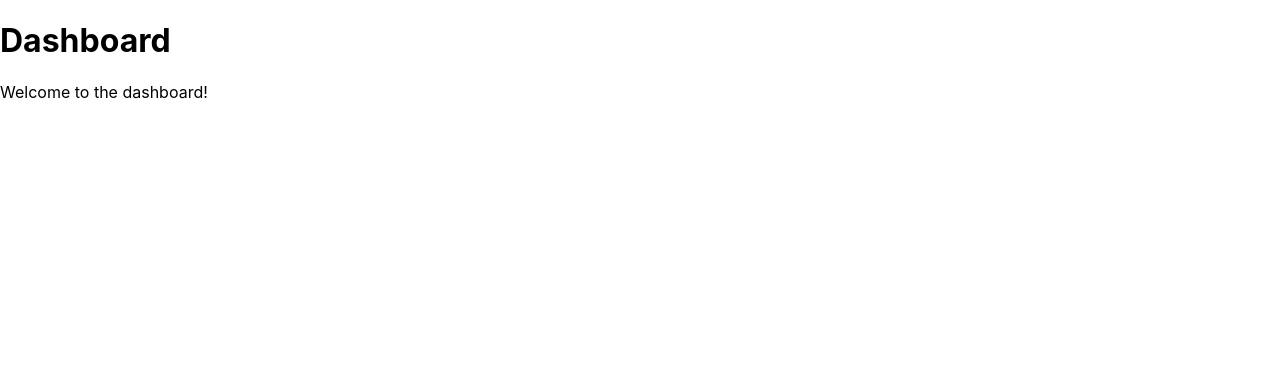
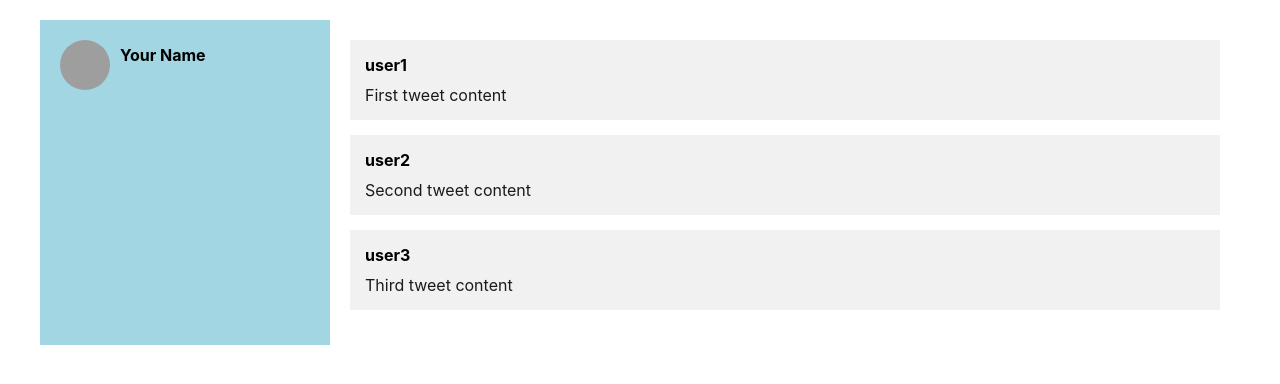
Before and after one commit to Saravananms7/Social-Media-App, a React (Create React App) app: page /dashboard in a window 1280 px wide. Shown: the top 384 px of the page. Built offline with nearby package versions, Linux system fonts and the light colour scheme; grey boxes are pictures that could not be loaded.

Commit message:
New page using new js

```diff
--- a/src/App.css
+++ b/src/App.css
@@ -92,3 +92,84 @@
   margin-top: 1rem;
   text-align: center;
 }
+
+.dashboard-container {
+  display: flex;
+  max-width: 1200px;
+  margin: 0 auto;
+  padding: 20px;
+}
+
+.sidebar {
+  flex: 0 0 250px;
+  background-color: #A1D6E2;
+  padding: 20px;
+
+}
+
+.profile {
+  display: flex;
+  align-items: center;
+  margin-bottom: 20px;
+}
+
+.profile-image {
+  width: 50px;
+  height: 50px;
+  border-radius: 50%;
+  margin-right: 10px;
+}
+
+.profile-info {
+  flex-grow: 1;
+}
+
+.profile-name {
+  font-weight: bold;
+  display: block;
+}
+
+.profile-handle {
+  color: #A1D6E2;
+  display: block;
+}
+
+.sidebar-links {
+  margin-top: 20px;
+}
+
+.sidebar-link {
+  display: block;
+  margin-bottom: 10px;
+  color: #A1D6E2;
+  text-decoration: none;
+}
+
+.sidebar-link:hover {
+  text-decoration: underline;
+}
+
+.feed {
+  flex-grow: 1;
+  padding: 20px;
+}
+
+.tweet {
+  background-color: #F1F1F2;
+  padding: 15px;
+  margin-bottom: 15px;
+}
+
+.tweet-header {
+  display: flex;
+  justify-content: space-between;
+  margin-bottom: 10px;
+}
+
+.username {
+  font-weight: bold;
+}
+
+.tweet-content {
+  color: #1a1a1b;
+}
--- a/src/App.js
+++ b/src/App.js
@@ -2,6 +2,7 @@ import React, { useState } from 'react';
 import './App.css';
 import { BrowserRouter as Router, Routes, Route, useNavigate } from 'react-router-dom';
 import image from '../src/Images/login.png';
+import Dashboard from './Dashboard'; // Assuming Dashboard component is in the same directory
 
 function Login() {
   const [isLogin, setIsLogin] = useState(true);
@@ -22,9 +23,13 @@ function Login() {
 
   const handleLoginSubmit = (e) => {
     e.preventDefault();
-    // Handle login logic here
-    console.log('Login Details:', loginDetails);
-    navigate('/dashboard'); // Redirect to dashboard page
+    // Simulating login logic for demonstration
+    if (loginDetails.email === 'test@example.com' && loginDetails.password === 'password') {
+      console.log('Login successful!');
+      navigate('/dashboard'); // Redirect to dashboard page
+    } else {
+      setError('Invalid email or password');
+    }
   };
 
   const handleSignupSubmit = (e) => {
@@ -69,6 +74,7 @@ function Login() {
                 />
               </div>
               <button type="submit">Login</button>
+              {error && <p className="error">{error}</p>}
             </form>
           ) : (
             <form onSubmit={handleSignupSubmit}>
@@ -102,8 +108,8 @@ function Login() {
                   required
                 />
               </div>
+              <button type="submit">Signup</button>
               {error && <p className="error">{error}</p>}
-              <button type="submit">Signup</button>
             </form>
           )}
           <button className="switch-button" onClick={() => setIsLogin(!isLogin)}>
@@ -111,15 +117,6 @@ function Login() {
           </button>
         </div>
       </div>
-    </div>
-  );
-}
-
-function Dashboard() {
-  return (
-    <div>
-      <h1>Dashboard</h1>
-      <p>Welcome to the dashboard!</p>
     </div>
   );
 }
--- /dev/null
+++ b/src/Dashboard.js
@@ -0,0 +1,65 @@
+import React from 'react';
+import './App.css'; // Import Dashboard-specific CSS
+import { Link } from 'react-router-dom';
+
+function Tweet({ username, content }) {
+  return (
+    <div className="tweet">
+      <div className="tweet-header">
+        <span className="username">{username}</span>
+      </div>
+      <div className="tweet-content">{content}</div>
+    </div>
+  );
+}
+
+function Sidebar() {
+  return (
+    <div className="sidebar">
+      <div className="profile">
+        <img
+          className="profile-image"
+          src="https://pbs.twimg.com/profile_images/1308010958862905344/5IJ_CuBi_400x400.jpg"
+          alt="Profile"
+        />
+        <div className="profile-info">
+          <span className="profile-name">Your Name</span>
+          <span className="profile-handle">@yourhandle</span>
+        </div>
+      </div>
+      <div className="sidebar-links">
+        <Link to="/dashboard" className="sidebar-link">Home</Link>
+        <Link to="/dashboard/profile" className="sidebar-link">Profile</Link>
+        <Link to="/dashboard/settings" className="sidebar-link">Settings</Link>
+      </div>
+    </div>
+  );
+}
+
+function Feed() {
+  // Mock data for tweets
+  const tweets = [
+    { id: 1, username: 'user1', content: 'First tweet content' },
+    { id: 2, username: 'user2', content: 'Second tweet content' },
+    { id: 3, username: 'user3', content: 'Third tweet content' },
+  ];
+
+  return (
+    <div className="feed">
+      {tweets.map(tweet => (
+        <Tweet key={tweet.id} username={tweet.username} content={tweet.content} />
+      ))}
+    </div>
+  );
+}
+
+function Dashboard() {
+  return (
+    <div className="dashboard-container">
+      <Sidebar />
+      <Feed />
+    </div>
+  );
+}
+
+export default Dashboard;
```
